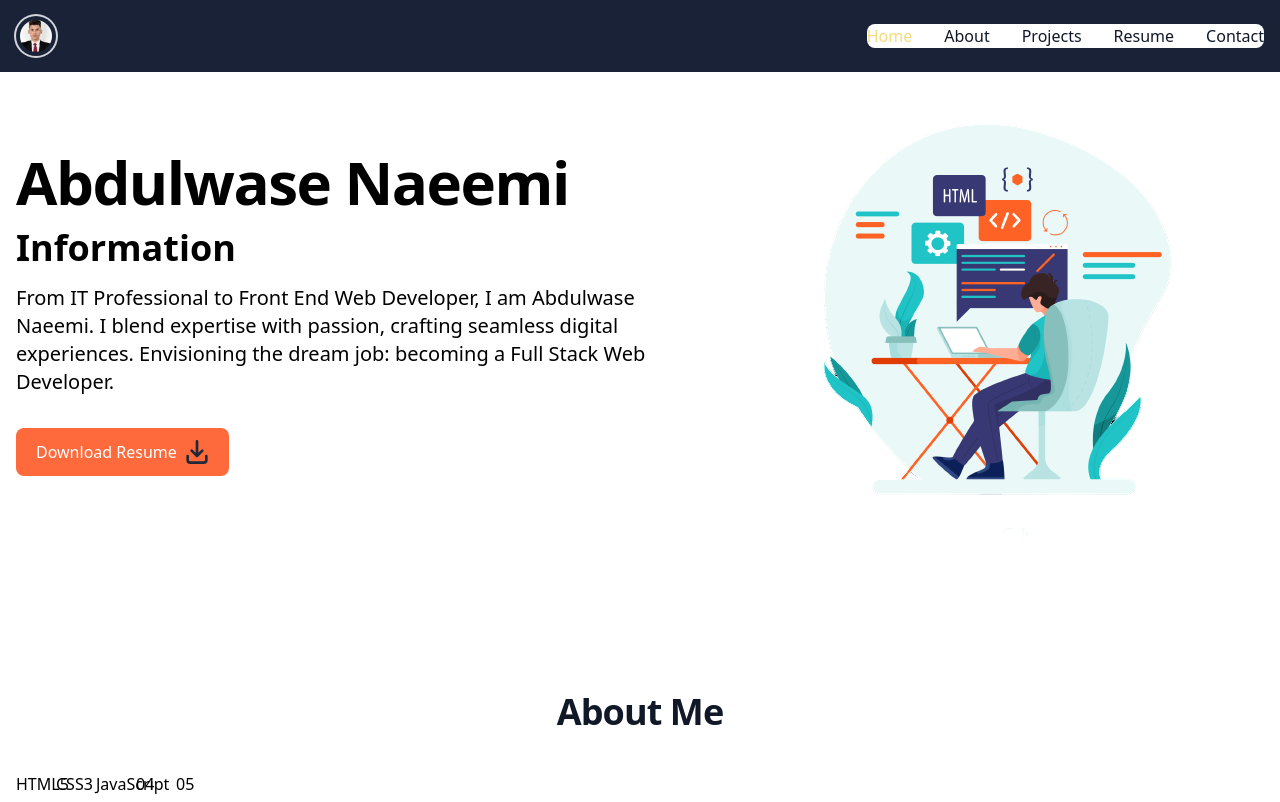
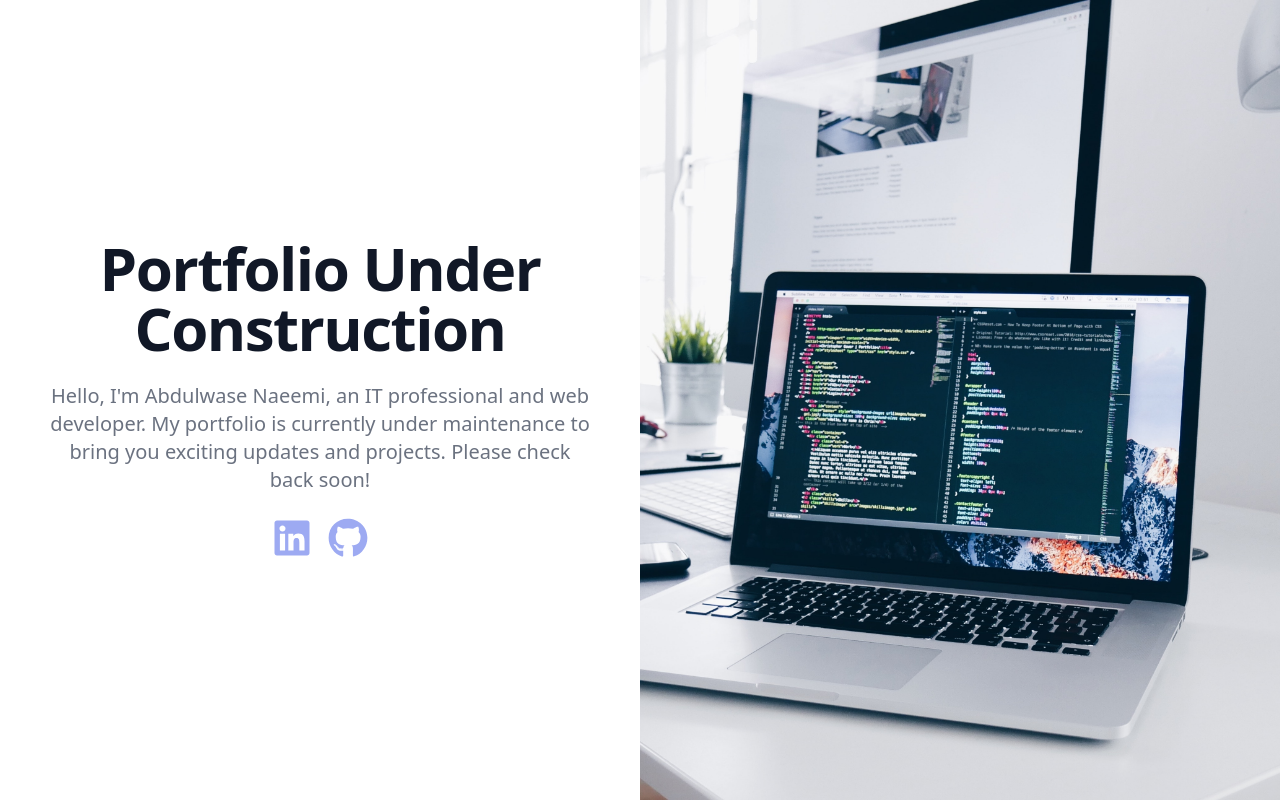
Before and after one commit to Naeemi7/portfolio, a React (Vite) app: page / in a window 1280 px wide. Shown: the top 802 px of the page. Built offline with nearby package versions, Linux system fonts and the light colour scheme.

Commit message:
under construction page has been created

```diff
--- a/package.json
+++ b/package.json
@@ -10,7 +10,10 @@
     "preview": "vite preview"
   },
   "dependencies": {
+    "@fortawesome/free-brands-svg-icons": "^6.4.2",
+    "@fortawesome/react-fontawesome": "github:fortawesome/react-fontawesome",
     "bootstrap": "^5.3.1",
+    "fortawesome": "^0.0.1-security",
     "react": "^18.2.0",
     "react-bootstrap": "^2.8.0",
     "react-dom": "^18.2.0",
--- a/src/App.jsx
+++ b/src/App.jsx
@@ -1,21 +1,11 @@
 import "./styles/App.scss";
-import Navbar from "./components/Navbar";
-import Hero from "./components/Hero";
-import About from "./components/Aboout";
-import Project from "./components/Project";
-import Contact from "./components/Contact";
-import Footer from "./components/Footer";
+
+import UnderConstruction from "./pages/UnderConstruction";
 
 function App() {
   return (
     <>
-      <Navbar />
-      <Hero />
-      <About />
-      <Project />
-      <Contact />
-
-      <Footer />
+      <UnderConstruction />
     </>
   );
 }
--- /dev/null
+++ b/src/pages/UnderConstruction.jsx
@@ -0,0 +1,53 @@
+import React from "react";
+import { FontAwesomeIcon } from "@fortawesome/react-fontawesome";
+import { faLinkedin, faGithub } from "@fortawesome/free-brands-svg-icons";
+import image from "../assets/images/under-construction/maintainance.jpg";
+
+const UnderConstruction = () => {
+  return (
+    <div className="flex flex-col lg:flex-row h-screen lg:h-auto">
+      {/* Left Row for Content */}
+      <div className="lg:w-1/2 bg-white dark:bg-primary flex items-center justify-center h-screen lg:h-auto">
+        <div className="py-8 px-4 max-w-screen-md text-center lg:py-16 lg:px-12">
+          <h1 className="mb-4 text-3xl sm:text-4xl md:text-5xl lg:text-6xl font-bold tracking-tight leading-none text-gray-900 lg:mb-6 dark:text-white">
+            Portfolio Under Construction
+          </h1>
+          <p className="font-light text-gray-500 text-lg lg:text-xl dark:text-gray-400">
+            Hello, I'm Abdulwase Naeemi, an IT professional and web developer.
+            My portfolio is currently under maintenance to bring you exciting
+            updates and projects. Please check back soon!
+          </p>
+          <div className="mt-6">
+            <a
+              href="https://www.linkedin.com/in/abdulwase-naeemi/"
+              target="_blank"
+              rel="noopener noreferrer"
+              className="text-h2Color hover:text-buttonColor mr-4"
+            >
+              <FontAwesomeIcon icon={faLinkedin} className="h-10 w-10" />
+            </a>
+            <a
+              href="https://github.com/Naeemi7"
+              target="_blank"
+              rel="noopener noreferrer"
+              className="text-h2Color hover:text-buttonColor"
+            >
+              <FontAwesomeIcon icon={faGithub} className="h-10 w-10" />
+            </a>
+          </div>
+        </div>
+      </div>
+
+      {/* Right Row for Under Construction Image */}
+      <div className="lg:w-1/2 bg-blue-500 flex items-center justify-center lg:h-screen">
+        <img
+          src={image}
+          alt="Under Construction"
+          className="object-cover w-full h-full"
+        />
+      </div>
+    </div>
+  );
+};
+
+export default UnderConstruction;
```
Also changed, not shown: src/assets/images/under-construction/maintainance.jpg (added), 1 other file (tests, documents, lock files or other folders).
